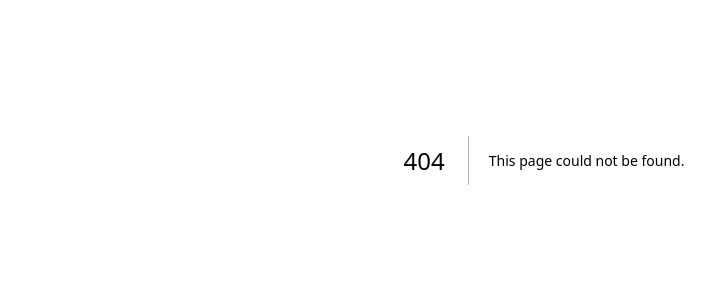
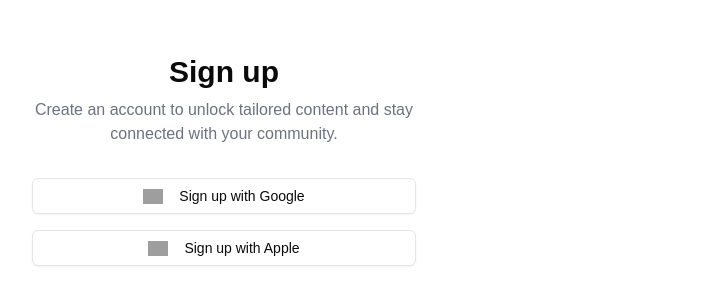
Before and after one commit to ceylonai/ceylon-ai-dashboard, a Next.js app: page /auth/signup in a window 1280 px wide. Before the commit this address had no page. Shown: the part 240-542 px from the top of the page, without its empty margins (96-811 px from the left). Built offline with nearby package versions, Linux system fonts and the light colour scheme; grey boxes are pictures that could not be loaded.

Commit message:
Created left side column, added some texts. Created 'Signup with Google' button and 'Signup with GitHub ' button

```diff
--- /dev/null
+++ b/src/app/auth/signup/page.tsx
@@ -0,0 +1,44 @@
+import Image from "next/image"
+import { Button } from "@/components/ui/button"
+
+export default function Signup() {
+    return (
+        <div className="grid min-h-screen lg:grid-cols-2">
+            <div className="flex items-center justify-center px-8 py-12 md:px-12">
+                <div className="w-full max-w-sm space-y-8">
+                    <div className="space-y-2 text-center">
+                        <h1 className="text-3xl font-bold">Sign up</h1>
+                        <p className="text-gray-500">
+                            Create an account to unlock tailored content and stay connected with your community.
+                        </p>
+                    </div>
+                    <div className="space-y-4">
+                        <Button variant="outline" className="w-full">
+                            <Image
+                                src="/google.svg"
+                                alt="Google"
+                                width={20}
+                                height={20}
+                                className="mr-2"
+                            />
+                            Sign up with Google
+                        </Button>
+                        <Button variant="outline" className="w-full">
+                            <Image
+                                src="/apple.svg"
+                                alt="Apple"
+                                width={20}
+                                height={20}
+                                className="mr-2"
+                            />
+                            Sign up with Apple
+                        </Button>
+                    </div>
+                </div>
+            </div>
+
+
+        </div>
+
+)
+}
```
